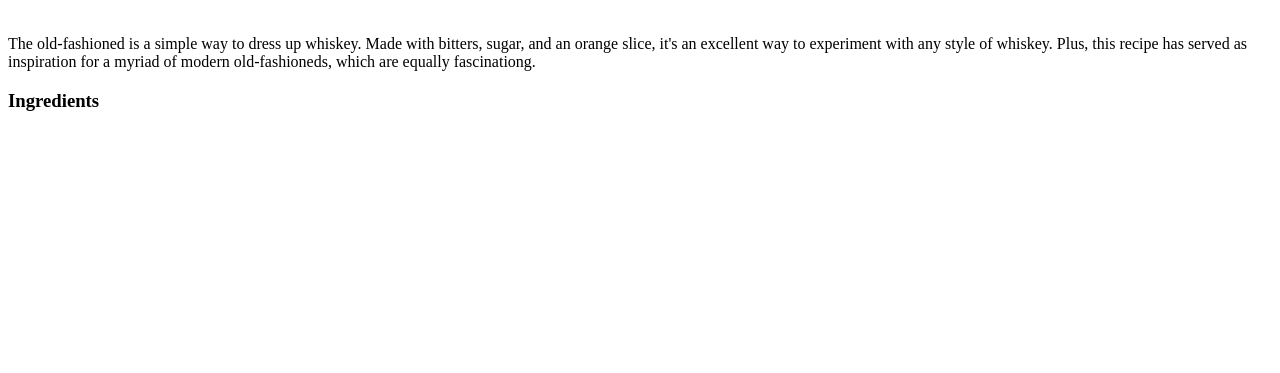
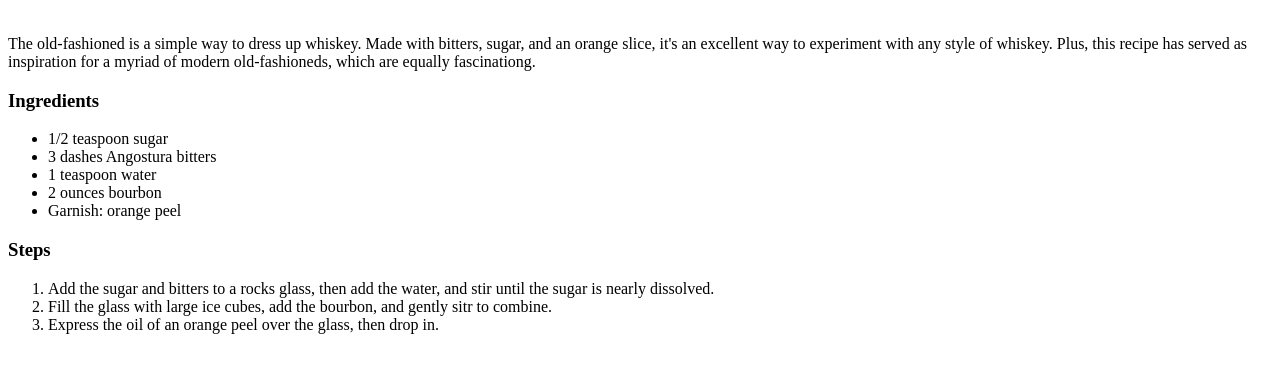
Before and after one commit to jkenton21/odin-recipes, a plain HTML site: page recipes/oldfashioned.html in a window 1280 px wide. Shown: the part 79-452 px from the top of the page. Drawn offline with Linux system fonts and the light colour scheme.

Commit message:
old fashioned recipe

```diff
--- a/recipes/oldfashioned.html
+++ b/recipes/oldfashioned.html
@@ -14,5 +14,22 @@
     this recipe has served as inspiration for a myriad of modern old-fashioneds, which are
     equally fascinationg.</p>
     <h3>Ingredients</h3>
+    <ul>
+        <li>1/2 teaspoon sugar</li>
+        <li>3 dashes Angostura bitters</li>
+        <li>1 teaspoon water</li>
+        <li>2 ounces bourbon</li>
+        <li>Garnish: orange peel</li>
+    </ul>
+    <h3>Steps</h3>
+    <ol>
+        <li> Add the sugar and bitters to a rocks glass, then add the water, and stir
+            until the sugar is nearly dissolved.
+        </li>
+        <li>Fill the glass with large ice cubes, add the bourbon, and gently sitr to
+        combine.
+        </li>
+        <li>Express the oil of an orange peel over the glass, then drop in.</li>
+    </ol>
 </body>
 </html>
```
